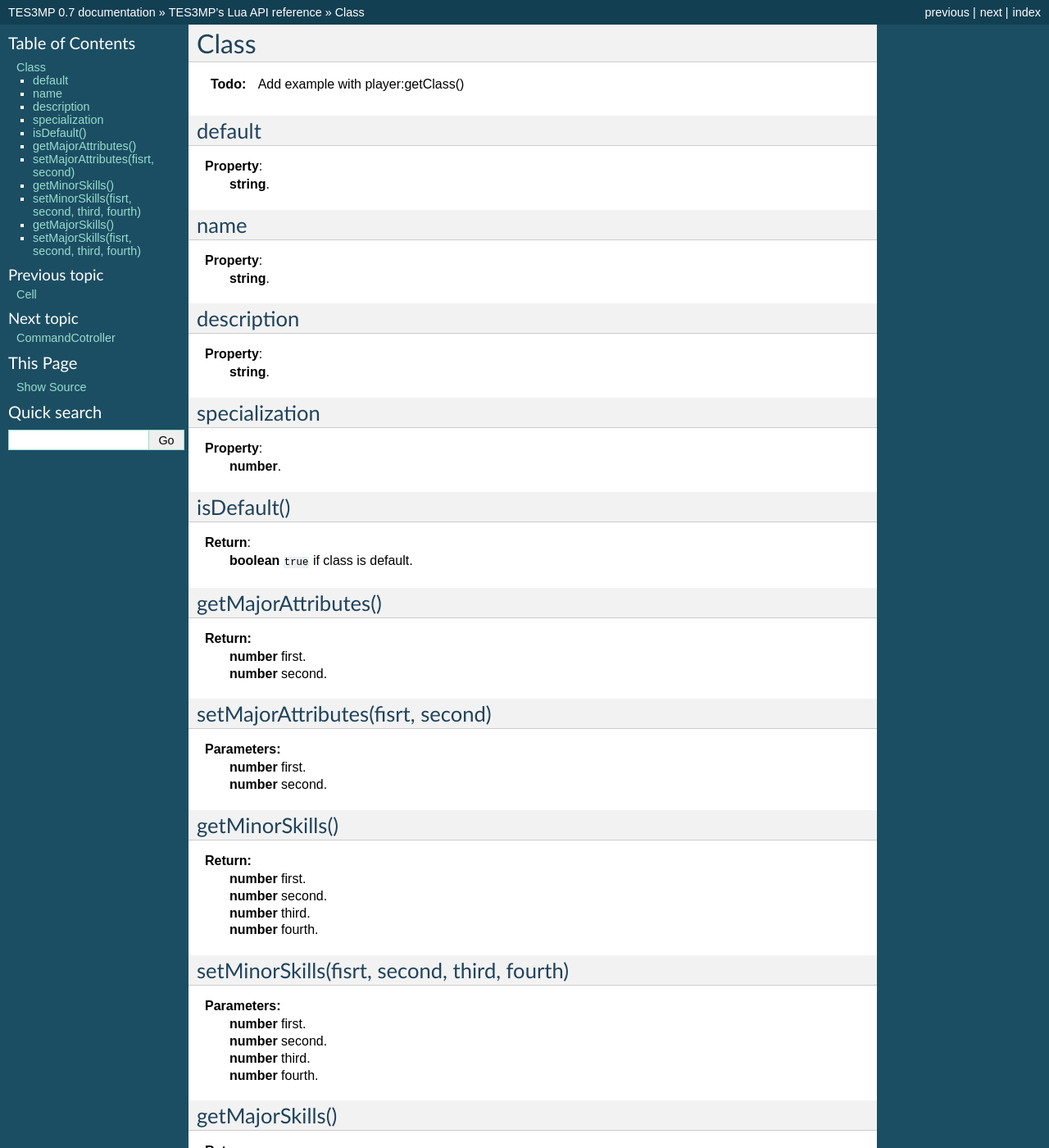
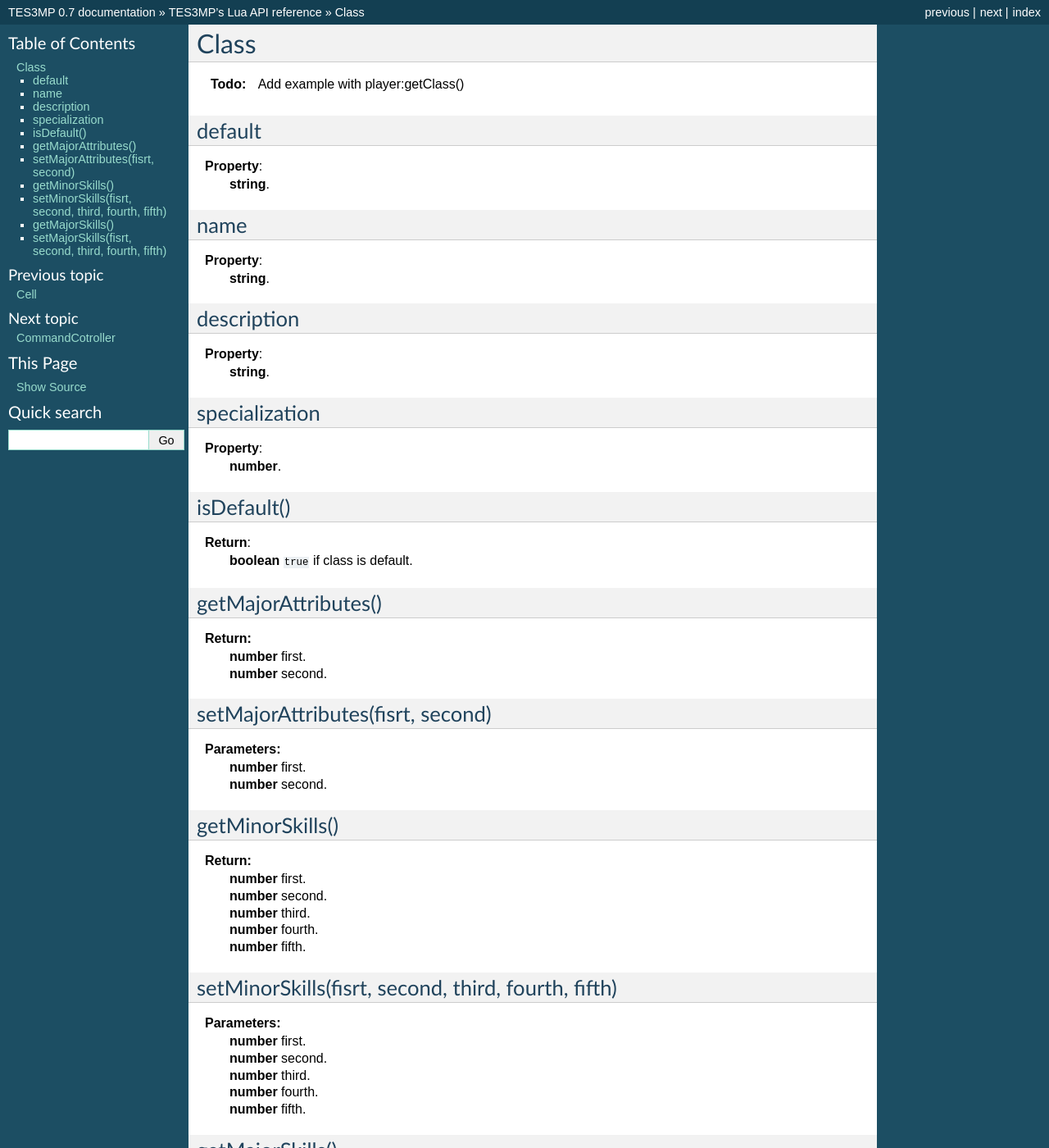
Before and after one commit to TES3MP/TES3MP-Docs, a Sphinx documentation site: the page built from source/api/charClass.rst, in a window 1280 px wide and 1400 px high. Shown: the whole window at 82% size. Built offline with Sphinx 7.4.7, drawn with Linux system fonts in a browser that asks for light colours; some of the changed text lies outside the part shown.

Commit message:
Fix [get/set]MajorSkills() and [get/set]MinorSkills()

```diff
--- a/source/api/charClass.rst
+++ b/source/api/charClass.rst
@@ -57,8 +57,9 @@
     | **number** second.
     | **number** third.
     | **number** fourth.
+    | **number** fifth.
 
-setMinorSkills(fisrt, second, third, fourth)
+setMinorSkills(fisrt, second, third, fourth, fifth)
 --------------------------------------------
 
 **Parameters:**
@@ -66,6 +67,7 @@
     | **number** second.
     | **number** third.
     | **number** fourth.
+    | **number** fifth.
 
 getMajorSkills()
 ----------------
@@ -75,8 +77,9 @@
     | **number** second.
     | **number** third.
     | **number** fourth.
+    | **number** fifth.
 
-setMajorSkills(fisrt, second, third, fourth)
+setMajorSkills(fisrt, second, third, fourth, fifth)
 --------------------------------------------
 
 **Parameters:**
@@ -84,3 +87,4 @@
     | **number** second.
     | **number** third.
     | **number** fourth.
+    | **number** fifth.
```
